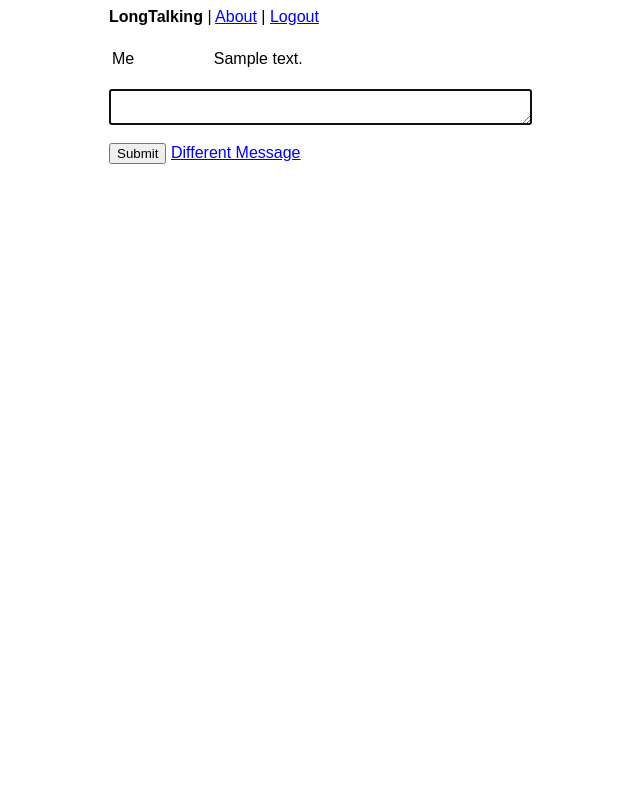
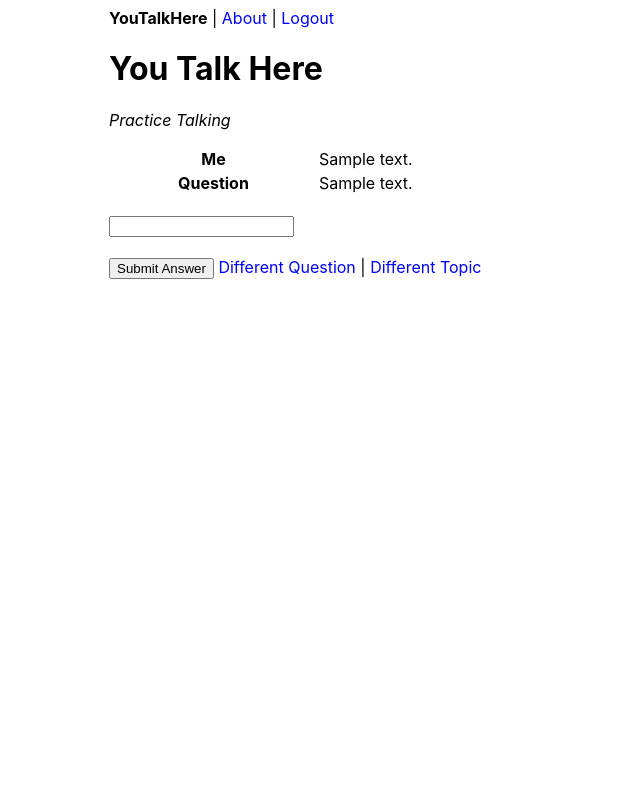
Before and after one commit to c-arthur-hill/questeng, a Django app: page / in a window 1280 px wide. Shown: the whole page, without its empty margins (291-931 px from the left). Run offline with Django 3.2, Linux system fonts and the light colour scheme; a user stored in the database is signed in; tables that the repository leaves empty hold one stand-in row (values such as "Sample post").

Commit message:
1. had to do a bunch of refactoring in order to add 'different question/different topic' functionality but now my views are cleaner. 2. Continued styling tweaks. 3. Changed name to 'You Talk Here'. 4. Tomorrow re-write the about and deploy

```diff
--- a/questionengine/chat/forms.py
+++ b/questionengine/chat/forms.py
@@ -2,6 +2,8 @@ from django import forms
 from .models import Message
 
 class MessageForm(forms.ModelForm):
+    last_message = forms.CharField(required=False, max_length=2047, widget=forms.HiddenInput())
+    last_icebreaker = forms.IntegerField(required=False, widget=forms.HiddenInput())
     class Meta:
         model = Message
         fields = ['text']
@@ -9,5 +11,5 @@ class MessageForm(forms.ModelForm):
             'text': False
         }
         widgets = {
-                'text':  forms.Textarea(attrs={'cols':50, 'rows': 2, 'autofocus': 'autofocus'}),
+            'text': forms.TextInput(attrs={'class': 'full-width'})
         }
--- a/questionengine/chat/templates/base.html
+++ b/questionengine/chat/templates/base.html
@@ -8,7 +8,7 @@
         <div class="column">
             <div class="nav">
                 <a class="{% block homelink %}{% endblock %}"
-    href={% if conversation_id %}{% url 'conversation_id' conversation_id %}{% else %}{% url 'home' %}{% endif %}>LongTalking</a>
+    href={% if conversation_id %}{% url 'conversation_id' conversation_id %}{% else %}{% url 'home' %}{% endif %}>YouTalkHere</a>
                 <span> | </span>
                 <a class="{% block aboutlink %}{% endblock %}"
     href="{% if conversation_id %}{% url 'about_id' conversation_id %}{% else %}{% url 'about' %}{% endif %}">About</a>
--- a/questionengine/chat/templates/home.html
+++ b/questionengine/chat/templates/home.html
@@ -1,13 +1,15 @@
 {% extends "base.html" %}
 
 {% block homelink %}active{% endblock %}
-{% block title %}LongTalking{% endblock %}
+{% block title %}YouTalkHere{% endblock %}
+{% block header %}You Talk Here{% endblock %}
 {% block content %}
+<p><i>Practice Talking</i></p>
 {% if not_saved_warning %}
 <div class="not-saved">
-    <h3>Don't Lose Everything!</h3>
+    <h3>This Will Be Lost!</h3>
     <p>
-        <a href="{% url 'register_id' conversation_id %}">Register</a> or <a href="{% url 'login_id' conversation_id %}">Login</a> to save this conversation.
+        <a href="{% url 'register_id' conversation_id %}">Register</a> or <a href="{% url 'login_id' conversation_id %}">Login</a> to save your answers.
     </p>
 </div>
 <br>
@@ -16,10 +18,10 @@
 	{% for message in messages %}
 	<tr>
 		{% if message.is_user_author %}
-            <td class="tr-background-1">Me</td>
+            <th class="tr-background-1">Me</th>
             <td class="tr-background-1">{{ message.text }}</th>
 		{% else %}
-            <th class="tr-background-2">Calvin</th>
+            <th class="tr-background-2">Question</th>
             {% if message.icebreaker %}
                 <td class="tr-background-2">{{ message.icebreaker.text }}</td>
             {% else %}
@@ -30,13 +32,17 @@
 	{% endfor %}
 </table>
 <br>
-<form action="/" method="post">
+<form action="{% if conversation_id %}{% url 'conversation_id' conversation_id %}{% else %}{% url 'conversation' %}{% endif %}" method="post">
 	{% csrf_token %}
 	{{ form }}
-    <div>
+    <div class="nav">
     <br>
-	<input type="submit" value="Submit">
-    <a href="/new/message">Different Message</a>
+	<input type="submit" value="Submit Answer">
+    {% if conversation_id or user.is_authenticated %}
+    <a href="{% if conversation_id %}{% url 'different_question_id' conversation_id %}{% else %}{% url 'different_question' %}{% endif %}">Different Question</a>
+    <span> | </span>
+    {% endif %}
+    <a href="{% if conversation_id %}{% url 'different_icebreaker_id' conversation_id %}{% else %}{% url 'different_icebreaker' %}{% endif %}">Different Topic</a>
     </div>
 </form>
 {% endblock %}
--- a/questionengine/chat/views.py
+++ b/questionengine/chat/views.py
@@ -1,60 +1,122 @@
+from django.http import HttpResponseNotFound
+from django.core.exceptions import PermissionDenied
 from django.shortcuts import render, redirect
 from .forms import MessageForm
 from .models import Conversation, IceBreaker, Message
+import re
 
-def home(request):
-    context = {}
-    conversation = None
+def different_message(request, message_type, conversation_id=None):
+    # acts as home page
+    if request.method == 'GET':
+        conversation = get_conversation(request.user, conversation_id)
+        message = Message()
+        form = MessageForm()
+        message.is_user_author = False
+        if message_type == 'icebreaker':
+            # message.set_icebreaker()
+            icebreaker = IceBreaker.objects.random()
+            message.is_icebreaker = True
+            message.icebreaker = icebreaker
+            form.initial['last_icebreaker'] = icebreaker.id
+        elif message_type == 'question':
+            # message.set_question()
+            if conversation:
+                last_message = conversation.message_set.last()
+                message_text = get_next_message(last_message.text)
+                message.text = message_text
+                form.initial['last_message'] = message_text
+            else:
+                last_message = None
+        context = {}
+        context['different_message'] = message
+        context['form'] = form
+        if conversation:
+            context['conversation_id'] = conversation.id
+            # https://stackoverflow.com/questions/20555673/django-query-get-last-n-records
+            messages = list(reversed(conversation.message_set.order_by('-id')[:10]))
+            messages.append(message)
+            context['messages'] = messages
+        else:
+            context['messages'] = [message]
+        return render(request, 'home.html', context)
+    else:
+        raise PermissionDenied
 
-    if request.user.is_authenticated:
-        conversation = Conversation.objects.get(user=request.user)
-
-    if request.method == 'POST':
+def new_message(request, conversation_id=None, icebreaker_id=None, last_Message=None):
+    # displays message history or posts new response
+    # user not logged in & answered first icebreaker
+    conversation = get_conversation(request.user, conversation_id)
+    if request.method == 'GET':
+        form = MessageForm()
+    elif request.method == 'POST':
+        if not conversation:
+            # user not logged in, but posted first response
+            conversation = Conversation()
+            conversation.save()
+            conversation_id = conversation.id
         form = MessageForm(request.POST)
         if form.is_valid():
+            # shorten this with constructors
+            if form.cleaned_data['last_message'] and form.cleaned_data['last_icebreaker']:
+                # hacker afoot
+                raise PermissionDenied
+            elif form.cleaned_data['last_message']:
+                last_message = Message()
+                last_message.text = form.cleaned_data['last_message']
+                last_message.conversation = conversation
+                last_message.is_user_author = False
+                last_message.save()
+            elif form.cleaned_data['last_icebreaker']:
+                last_icebreaker = Message()
+                try:
+                    icebreaker = IceBreaker.objects.get(pk=form.cleaned_data['last_icebreaker'])
+                    last_icebreaker.icebreaker = icebreaker
+                    last_icebreaker.conversation = conversation
+                    last_icebreaker.is_user_author = False
+                    last_icebreaker.save()
+                except IceBreaker.DoesNotExist:
+                    pass
             new_message = form.save(commit=False)
-            if request.user:
-                new_message.conversation = conversation
-                new_message.save()
-                next_message = Message()
-                next_message.text = 'What is ' + new_message.text.translate(None, string.punctuation).split(' ')[-1] + '?'
-                next_message.is_user_author = False
-                next_message.conversation = conversation
-                next_message.save()
-            else:
-                new_conversation = Conversation()
-                new_conversation.save()
-                new_message.conversation = new_conversation
-                new_message.save()
-                return redirect('conversation_id', conversation_id=new_conversation.id)
+            new_message.conversation = conversation
+            new_message.save()
+            next_message = Message()
+            next_message.text = get_next_message(new_message.text)
+            next_message.conversation = conversation
+            next_message.is_user_author = False
+            next_message.save()
+            form = MessageForm()
+    else:
+        return HttpResponseForbidden()
 
-    form = MessageForm()
-    context['form'] = form
-    context['conversation'] = conversation
-    if conversation:
-        context['messages'] = conversation.message_set.all()
-    else:
-        context['messages'] = [IceBreaker.objects.random(),]
-    return render(request, 'home.html', context)
-
-def conversation(request, conversation_id):
-    if request.method == 'POST':
-        form = MessageForm(request.POST)
-        if form.is_valid():
-            new_message = form.save(commit=False)
-            new_message.conversation = conversation_id
-            new_message.save()
-
-    form = MessageForm()
-    messages = Message.objects.all()
     context = {}
     context['conversation_id'] = conversation_id
     context['form'] = form
-    context['messages'] = messages
-    context['not_saved_warning'] = True
+    context['messages'] = list(reversed(conversation.message_set.order_by('-id')[:10]))
+    if not request.user.is_authenticated:
+        context['not_saved_warning'] = True
     return render(request, 'home.html', context)
 
 def about(request, conversation_id=None):
     context = {}
     context['conversation_id'] = conversation_id
     return render(request, 'about.html', context)
+
+def get_conversation(request_user, conversation_id):
+    #if user is logged in use that convo
+    conversation = None
+    if conversation_id:
+        conversation = Conversation.objects.get(pk=conversation_id)
+        if conversation.user and request_user.is_authenticated and conversation.user != request_user:
+            raise PermissionDenied
+    elif request_user.is_authenticated:
+        try:
+            conversation = Conversation.objects.get(user=request_user)
+        except Conversation.DoesNotExist:
+            pass
+    return conversation
+
+def get_next_message(current_message):
+    return 'What is ' + strip_punctuation(current_message.split(' ')[-1]) + '?'
+
+def strip_punctuation(s):
+    return re.sub(r'[^\w\s]', '', s)
--- a/questionengine/questionengine/urls.py
+++ b/questionengine/questionengine/urls.py
@@ -16,7 +16,7 @@ Including another URLconf
 from django.contrib import admin
 from django.contrib.auth import views as auth_views
 from django.urls import path
-from chat.views import home, conversation, about
+from chat.views import different_message, new_message, about
 from accounts.views import register, login
 
 urlpatterns = [
@@ -26,9 +26,25 @@ urlpatterns = [
     path('login/', login, name='login'),
     path('login/<int:conversation_id>', login, name='login_id'),
     path('logout/', auth_views.LogoutView.as_view(), name='logout'),
-    path('', home, name='home'),
-    path('conversation/', conversation, name='conversation'),
-    path('conversation/<int:conversation_id>', conversation, name='conversation_id'),
+    path('', different_message, {'message_type' : 'icebreaker'}, name='home'),
+    path('conversation/', new_message, name='conversation'),
+    path('conversation/<int:conversation_id>', new_message, name='conversation_id'),
+    path('conversation/different/icebreaker/',
+        different_message,
+        {'message_type' : 'icebreaker'},
+        name='different_icebreaker'),
+    path('conversation/different/question/',
+        different_message,
+        {'message_type': 'question'},
+        name='different_question'),
+    path('conversation/different/icebreaker/<int:conversation_id>/',
+        different_message,
+        {'message_type' : 'icebreaker'},
+        name='different_icebreaker_id'),
+    path('conversation/different/question/<int:conversation_id>/',
+        different_message,
+        {'message_type': 'question'},
+        name='different_question_id'),
     path('about/', about, name='about'),
     path('about/<int:conversation_id>', about, name='about_id'),
 ]
--- a/questionengine/static/style.css
+++ b/questionengine/static/style.css
@@ -1,5 +1,12 @@
 html {
-    font-family: sans-serif;
+    font-family: -apple-system, BlinkMacSystemFont,
+       “Segoe UI”, “Roboto”, “Oxygen”, “Ubuntu”, “Cantarell”,
+          “Fira Sans”, “Droid Sans”, “Helvetica Neue”,
+             sans-serif;
+}
+
+a {
+    text-decoration: none;
 }
 
 table {
```
Also changed, not shown: questionengine/chat/static/style.css (+17 -12 lines).
